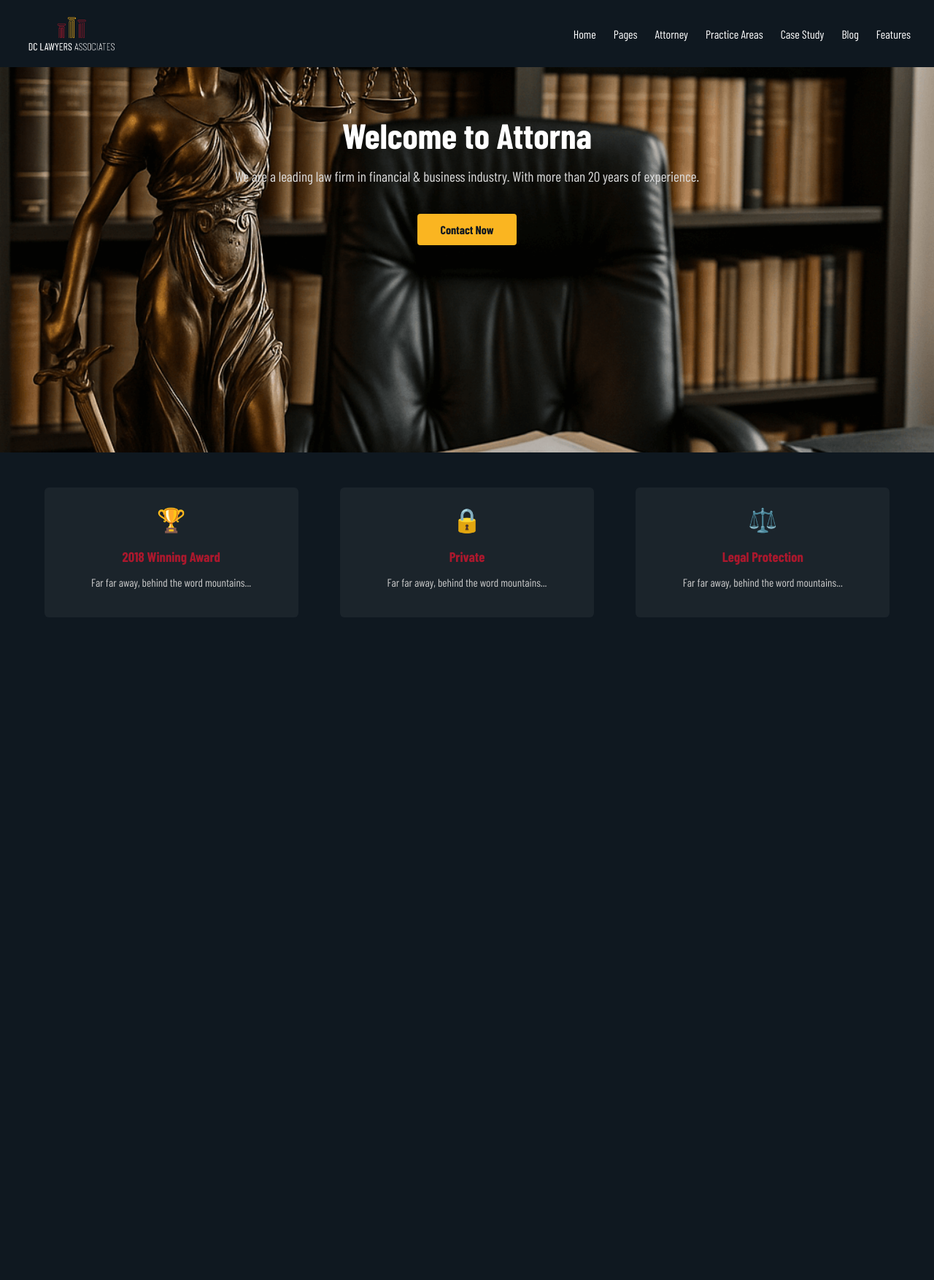
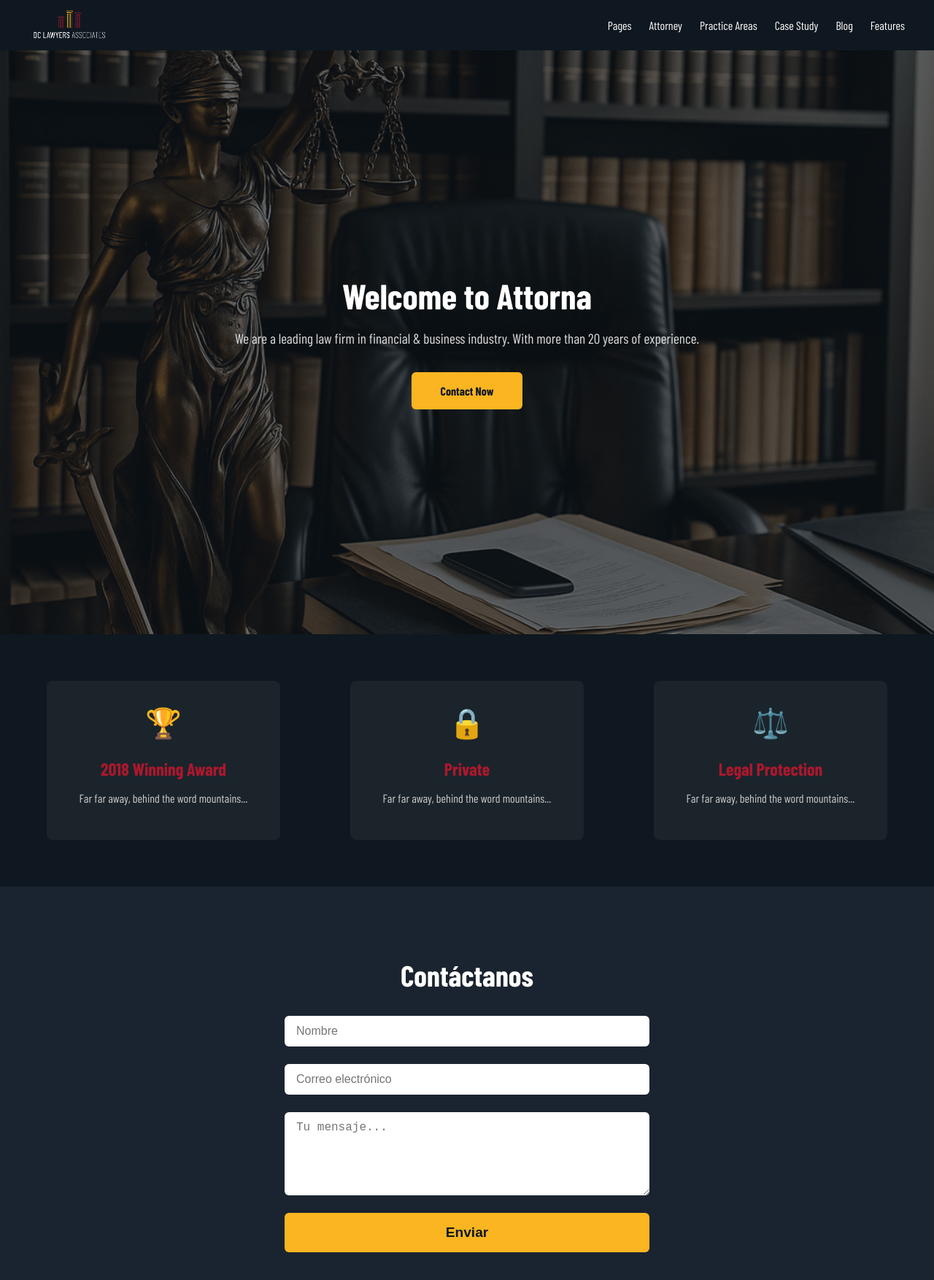
Before and after one commit to JairRoa/dclawyers, a React app: page / in a window 1280 px wide. Shown: the top 1754 px of the page at 73% size. Before the commit the page ends 894 px from the top, so only its background shows below. Built offline with nearby package versions, Linux system fonts and the light colour scheme.

Commit message:
landing page

```diff
--- a/src/LandingPage.jsx
+++ b/src/LandingPage.jsx
@@ -1,279 +1,307 @@
 // src/LandingPage.jsx
-import React, { useState } from 'react';
+import React from 'react';
 import styled, { createGlobalStyle } from 'styled-components';
+import Navbar from './components/Navbar'; // Ajusta la ruta si tu carpeta difiere
 
-// 1) GlobalStyle: la fuente ya se carga en public/index.html
+// 1) Global styles con ajustes de tamaño responsivo
 const GlobalStyle = createGlobalStyle`
+  /* Reset básico */
+  *, *::before, *::after {
+    box-sizing: border-box;
+  }
+  html, body {
+    margin: 0;
+    padding: 0;
+  }
+
+  /* Fuente principal y colores base */
   body {
-    margin: 0;
     font-family: 'Barlow Condensed', sans-serif;
     background-color: #0f1820;
     color: #fff;
+    overflow-x: hidden;
+  }
+
+  /* Ajuste de tamaño base de fuente para escalado en móvil */
+  html {
+    font-size: 16px;
+  }
+  @media (max-width: 768px) {
+    html {
+      font-size: 18px; /* 12.5% más grande en tablet/pequeño */
+    }
+  }
+  @media (max-width: 480px) {
+    html {
+      font-size: 20px; /* 25% más grande en móvil pequeño */
+    }
+  }
+
+  /* Estilo para el ancla del contacto */
+  #contact {
+    scroll-margin-top: 80px; /* evita que el contenido se oculte tras el navbar */
   }
 `;
 
-// 2) Paleta de colores
-const palette = {
-  dark: '#0f1820',
-  accent: '#ab182d',
-  highlight: '#fab521'
-};
-
-// 3) Styled components para la estructura
-
-const Container = styled.div``;
-
-/* Navbar principal */
-const Navbar = styled.nav`
-  display: flex;
-  justify-content: space-between;
-  align-items: center;
-  padding: 1rem 2rem;
-  background: ${palette.dark};
-
-  @media (max-width: 768px) {
-    padding: 1rem;
-  }
-`;
-
-/* Logo como imagen */
-const LogoImg = styled.img`
-  height: 60px;
-
-  @media (max-width: 768px) {
-    height: 50px;
-  }
-`;
-
-/* Ícono “hamburguesa” para móviles */
-const Burger = styled.div`
-  display: none;      /* Solo visible en pantallas <= 768px */
-  cursor: pointer;
-  z-index: 1001;      /* Para que quede encima del menú */
-
-  div {
-    width: 25px;
-    height: 3px;
-    background-color: #fff;
-    margin: 5px 0;
-    transition: all 0.3s ease;
-  }
-
-  @media (max-width: 768px) {
-    display: block;
-  }
-`;
-
-/* Contenedor de enlaces de navegación */
-const NavLinks = styled.ul`
-  list-style: none;
-  display: flex;
-  gap: 1.5rem;
-  margin: 0;
-
-  /* Estilos para escritorio: enlaces en fila */
-  li a {
-    text-decoration: none;
-    color: #fff;
-    &:hover {
-      color: ${palette.highlight};
-    }
-  }
-
-  /* Estilos para pantallas <= 768px:
-     - si open=true, display:flex en columna (menú visible)
-     - si open=false, display:none (menú oculto)
-     - se superpone con position: absolute */
-  @media (max-width: 768px) {
-    position: absolute;
-    top: 0;
-    right: 0;
-    height: 100vh;
-    width: 200px;
-    background: ${palette.dark};
-    flex-direction: column;
-    padding-top: 80px; /* Para dejar espacio debajo del Navbar */
-    display: ${({ open }) => (open ? 'flex' : 'none')};
-    transition: all 0.3s ease-in-out;
-
-    li {
-      margin: 1rem 0;
-      text-align: center;
-    }
-  }
-`;
-
-/* Hero con fondo */
+// 2) Sección Hero
 const Hero = styled.section`
   text-align: center;
   padding: 4rem 2rem;
   background: url('/img/background/justice1.png') center/cover no-repeat;
-  min-height: 400px;
+  background-size: cover;
+  min-height: 100vh; /* que ocupe toda la pantalla */
+  display: flex;
+  flex-direction: column;
+  justify-content: center;
+  align-items: center;
+
+  /* Overlay oscurecido para mejorar contraste */
+  position: relative;
+  &::before {
+    content: '';
+    position: absolute;
+    inset: 0;
+    background-color: rgba(15, 24, 32, 0.6);
+    z-index: 0;
+  }
 `;
 
-/* Título principal y subtítulo con ajuste responsive */
+const HeroContent = styled.div`
+  position: relative;
+  z-index: 1;
+  max-width: 90%;
+`;
+
 const HeroTitle = styled.h2`
   font-size: 3rem;
   margin: 0;
   color: #fff;
+  line-height: 1.2;
 
   @media (max-width: 768px) {
-    font-size: 3.6rem; /* 20% más grande */
+    font-size: 3.6rem; /* 20% más grande que 3rem */
+  }
+  @media (max-width: 480px) {
+    font-size: 4rem;
   }
 `;
 
 const HeroSubtitle = styled.p`
   font-size: 1.2rem;
-  margin: 1rem 0;
+  margin: 1rem 0 2rem;
   color: #ddd;
+  line-height: 1.4;
 
   @media (max-width: 768px) {
     font-size: 1.44rem; /* 20% más grande */
   }
+  @media (max-width: 480px) {
+    font-size: 1.6rem;
+  }
 `;
 
-/* Botón CTA con hover y tamaño responsivo */
 const CTAButton = styled.a`
   display: inline-block;
-  margin-top: 1.5rem;
-  padding: 0.75rem 2rem;
-  background: ${palette.highlight};
-  color: ${palette.dark};
+  padding: 1rem 2.5rem;
+  background: #fab521;
+  color: #0f1820;
   text-decoration: none;
   font-weight: 700;
-  border-radius: 4px;
-  transition: background 0.3s ease;
+  border-radius: 6px;
+  transition: background 0.3s ease, transform 0.2s ease;
 
   &:hover {
-    background: ${palette.accent}; /* #ab182d */
+    background: #ab182d;
+    transform: scale(1.05);
   }
 
   @media (max-width: 768px) {
     font-size: 1.2rem; /* 20% más grande */
+    padding: 1.2rem 3rem;
+  }
+  @media (max-width: 480px) {
+    font-size: 1.4rem;
+    padding: 1.4rem 3.2rem;
   }
 `;
 
-/* Sección de características */
+// 3) Sección de Features
 const Features = styled.section`
+  background: #0f1820;
+  padding: 4rem 2rem;
+
   display: flex;
   justify-content: space-around;
-  padding: 2rem;
-  background: ${palette.dark};
+  gap: 2rem;
+  flex-wrap: wrap;
 
   @media (max-width: 768px) {
     flex-direction: column;
     align-items: center;
+    padding: 3rem 1rem;
   }
 `;
 
 const FeatureCard = styled.div`
-  flex: 1;
-  max-width: 300px;
   background: rgba(255, 255, 255, 0.05);
-  padding: 1.5rem;
-  border-radius: 6px;
+  padding: 2rem;
+  border-radius: 8px;
   text-align: center;
-  margin: 1rem;
+  flex: 1 1 300px;
+  max-width: 320px;
+
+  @media (max-width: 768px) {
+    max-width: 90%;
+    margin-bottom: 2rem;
+  }
 `;
 
 const FeatureIcon = styled.div`
-  font-size: 2rem;
-  color: ${palette.highlight};
+  font-size: 2.5rem;
+  color: #fab521;
   margin-bottom: 1rem;
+
+  @media (max-width: 768px) {
+    font-size: 3rem;
+  }
+  @media (max-width: 480px) {
+    font-size: 3.5rem;
+  }
 `;
 
 const FeatureTitle = styled.h3`
-  margin-bottom: 0.5rem;
-  color: ${palette.accent};
+  color: #ab182d;
+  font-size: 1.5rem;
+  margin-bottom: 0.75rem;
+
+  @media (max-width: 768px) {
+    font-size: 1.8rem;
+  }
+  @media (max-width: 480px) {
+    font-size: 2rem;
+  }
 `;
 
 const FeatureText = styled.p`
   color: #ccc;
-  font-size: 0.95rem;
+  font-size: 1rem;
+
+  @media (max-width: 768px) {
+    font-size: 1.2rem;
+  }
+  @media (max-width: 480px) {
+    font-size: 1.3rem;
+  }
 `;
 
-/* 4) Componente principal con estado para abrir/cerrar menú hamburguesa */
+// 4) Sección de Contacto simple
+const ContactSection = styled.section`
+  background: #1a2430;
+  padding: 4rem 2rem;
+  color: #fff;
+  display: flex;
+  justify-content: center;
+
+  @media (max-width: 768px) {
+    padding: 3rem 1rem;
+  }
+`;
+
+const ContactContainer = styled.div`
+  max-width: 500px;
+  width: 100%;
+`;
+
+const ContactTitle = styled.h2`
+  text-align: center;
+  margin-bottom: 2rem;
+  font-size: 2.5rem;
+
+  @media (max-width: 768px) {
+    font-size: 3rem;
+  }
+  @media (max-width: 480px) {
+    font-size: 3.5rem;
+  }
+`;
+
+const ContactForm = styled.form`
+  display: flex;
+  flex-direction: column;
+  gap: 1.5rem;
+`;
+
+const Input = styled.input`
+  padding: 0.75rem 1rem;
+  border: none;
+  border-radius: 6px;
+  font-size: 1rem;
+
+  @media (max-width: 768px) {
+    font-size: 1.2rem;
+    padding: 1rem 1.2rem;
+  }
+`;
+
+const TextArea = styled.textarea`
+  padding: 0.75rem 1rem;
+  border: none;
+  border-radius: 6px;
+  font-size: 1rem;
+  resize: vertical;
+
+  @media (max-width: 768px) {
+    font-size: 1.2rem;
+    padding: 1rem 1.2rem;
+  }
+`;
+
+const SubmitButton = styled.button`
+  padding: 1rem 0;
+  background: #fab521;
+  color: #0f1820;
+  border: none;
+  border-radius: 6px;
+  font-size: 1.2rem;
+  font-weight: 700;
+  cursor: pointer;
+  transition: background 0.3s ease, transform 0.2s ease;
+
+  &:hover {
+    background: #ab182d;
+    transform: scale(1.05);
+  }
+
+  @media (max-width: 768px) {
+    font-size: 1.4rem;
+    padding: 1.2rem 0;
+  }
+  @media (max-width: 480px) {
+    font-size: 1.6rem;
+    padding: 1.4rem 0;
+  }
+`;
+
 export default function LandingPage() {
-  const [open, setOpen] = useState(false);
-
-  /* Cuando el usuario hace clic en un enlace, cerramos el menú */
-  const handleLinkClick = () => {
-    setOpen(false);
-  };
-
   return (
     <>
       <GlobalStyle />
-      <Container>
-        <Navbar>
-          {/* Logo */}
-          <LogoImg src="/img/logos/vertical.png" alt="DC Lawyers Logo" />
 
-          {/* Ícono hamburguesa: aparece solo en pantallas <=768px */}
-          <Burger onClick={() => setOpen(!open)}>
-            <div
-              style={{
-                transform: open ? 'rotate(45deg) translate(5px, 5px)' : 'none',
-              }}
-            />
-            <div style={{ opacity: open ? 0 : 1 }} />
-            <div
-              style={{
-                transform: open ? 'rotate(-45deg) translate(5px, -5px)' : 'none',
-              }}
-            />
-          </Burger>
+      {/* 1) Navbar común en todas las páginas, currentPage="Home" */}
+      <Navbar currentPage="Home" />
 
-          {/* Enlaces de navegación */}
-          <NavLinks open={open}>
-            <li>
-              <a href="#" onClick={handleLinkClick}>
-                Home
-              </a>
-            </li>
-            <li>
-              <a href="#" onClick={handleLinkClick}>
-                Pages
-              </a>
-            </li>
-            <li>
-              <a href="#" onClick={handleLinkClick}>
-                Attorney
-              </a>
-            </li>
-            <li>
-              <a href="#" onClick={handleLinkClick}>
-                Practice Areas
-              </a>
-            </li>
-            <li>
-              <a href="#" onClick={handleLinkClick}>
-                Case Study
-              </a>
-            </li>
-            <li>
-              <a href="#" onClick={handleLinkClick}>
-                Blog
-              </a>
-            </li>
-            <li>
-              <a href="#" onClick={handleLinkClick}>
-                Features
-              </a>
-            </li>
-          </NavLinks>
-        </Navbar>
-
-        {/* Sección Hero */}
+      {/* 2) Hero */}
       <Hero>
+        <HeroContent>
           <HeroTitle>Welcome to Attorna</HeroTitle>
           <HeroSubtitle>
             We are a leading law firm in financial & business industry. With more than 20 years of experience.
           </HeroSubtitle>
           <CTAButton href="#contact">Contact Now</CTAButton>
+        </HeroContent>
       </Hero>
 
-        {/* Sección de Features */}
+      {/* 3) Sección de Features */}
       <Features>
         <FeatureCard>
           <FeatureIcon>🏆</FeatureIcon>
@@ -291,7 +319,19 @@ export default function LandingPage() {
           <FeatureText>Far far away, behind the word mountains...</FeatureText>
         </FeatureCard>
       </Features>
-      </Container>
+
+      {/* 4) Sección de Contacto */}
+      <ContactSection id="contact">
+        <ContactContainer>
+          <ContactTitle>Contáctanos</ContactTitle>
+          <ContactForm>
+            <Input type="text" placeholder="Nombre" required />
+            <Input type="email" placeholder="Correo electrónico" required />
+            <TextArea rows="5" placeholder="Tu mensaje..." required />
+            <SubmitButton type="submit">Enviar</SubmitButton>
+          </ContactForm>
+        </ContactContainer>
+      </ContactSection>
     </>
   );
 }
--- /dev/null
+++ b/src/components/Navbar.jsx
@@ -0,0 +1,172 @@
+// src/components/Navbar.jsx
+import React, { useState } from 'react';
+import styled from 'styled-components';
+
+// 1) Paleta de colores
+const palette = {
+  dark: '#0f1820',
+  highlight: '#fab521',
+  accent: '#ab182d',
+  text: '#fff'
+};
+
+// 2) Listado de páginas (key debe coincidir con currentPage)
+const ALL_PAGES = [
+  { key: 'Home', path: '/' },
+  { key: 'Pages', path: '/pages' },
+  { key: 'Attorney', path: '/attorney' },
+  { key: 'Practice Areas', path: '/practice-areas' },
+  { key: 'Case Study', path: '/case-study' },
+  { key: 'Blog', path: '/blog' },
+  { key: 'Features', path: '/features' }
+];
+
+// 3) Styled‐components
+
+// Contenedor principal del Navbar
+const NavContainer = styled.nav`
+  width: 100%;
+  background: ${palette.dark};
+  padding: 0.5rem 2rem;
+  box-sizing: border-box;
+  position: relative;
+  z-index: 1000;
+
+  @media (max-width: 768px) {
+    padding: 0.5rem 1rem;
+  }
+`;
+
+// Capa interna para centrar/espaciar logo + hamburger o enlaces
+const NavInner = styled.div`
+  max-width: 1200px;
+  margin: 0 auto;
+  display: flex;
+  align-items: center;
+  justify-content: space-between;
+
+  @media (max-width: 768px) {
+    /* En móviles, centrar *solo* el logo y el ícono hamburguesa */
+    justify-content: center;
+  }
+`;
+
+// Logo
+const LogoImg = styled.img`
+  height: 50px;
+
+  @media (max-width: 768px) {
+    height: 45px;
+  }
+  @media (max-width: 480px) {
+    height: 40px;
+  }
+`;
+
+// Botón hamburguesa
+const BurgerButton = styled.div`
+  display: none;       /* Solo visible en móviles (≤768px) */
+  cursor: pointer;
+  z-index: 1100;
+
+  div {
+    width: 25px;
+    height: 3px;
+    background-color: ${palette.text};
+    margin: 4px 0;
+    transition: all 0.3s ease;
+  }
+
+  @media (max-width: 768px) {
+    display: block;
+    position: absolute;
+    right: 1rem;       /* derecha antes de la media query */
+    /* Para centrarlo, movemos right / left */
+    left: 50%;
+    transform: translateX(-50%);
+  }
+`;
+
+// Lista de enlaces de navegación
+const NavLinks = styled.ul`
+  list-style: none;
+  display: flex;
+  gap: 1.5rem;
+  margin: 0;
+  padding: 0;
+
+  li a {
+    text-decoration: none;
+    color: ${palette.text};
+    font-weight: 500;
+    transition: color 0.2s ease;
+    &:hover {
+      color: ${palette.highlight};
+    }
+  }
+
+  @media (max-width: 768px) {
+    /* En móviles queda oculto si open=false, y visible en columna si open=true */
+    position: absolute;
+    top: 0;
+    left: 0;
+    width: 100%;
+    height: 100vh;           /* Cubrir toda la pantalla */
+    background: ${palette.dark};
+    flex-direction: column;
+    align-items: center;
+    justify-content: center;
+
+    display: ${({ open }) => (open ? 'flex' : 'none')};
+    padding: 0;
+
+    li {
+      margin: 1rem 0;
+
+      a {
+        font-size: 1.5rem;   /* Texto grande para móvil */
+      }
+    }
+  }
+`;
+
+export default function Navbar({ currentPage }) {
+  const [open, setOpen] = useState(false);
+
+  // Filtrar la página actual de la lista
+  const visiblePages = ALL_PAGES.filter(page => page.key !== currentPage);
+
+  // Cierra menú al hacer clic en un enlace (móvil)
+  const handleLinkClick = () => {
+    setOpen(false);
+  };
+
+  return (
+    <NavContainer>
+      <NavInner>
+        {/* Logo: ajusta el href si tu Home es otra ruta */}
+        <a href="/">
+          <LogoImg src="/img/logos/vertical.png" alt="DC Lawyers Logo" />
+        </a>
+
+        {/* Botón hamburguesa (solo en ≤768px) */}
+        <BurgerButton onClick={() => setOpen(prev => !prev)}>
+          <div style={{ transform: open ? 'rotate(45deg) translate(5px, 5px)' : 'none' }} />
+          <div style={{ opacity: open ? 0 : 1 }} />
+          <div style={{ transform: open ? 'rotate(-45deg) translate(5px, -5px)' : 'none' }} />
+        </BurgerButton>
+
+        {/* Enlaces de navegación */}
+        <NavLinks open={open}>
+          {visiblePages.map(page => (
+            <li key={page.key}>
+              <a href={page.path} onClick={handleLinkClick}>
+                {page.key}
+              </a>
+            </li>
+          ))}
+        </NavLinks>
+      </NavInner>
+    </NavContainer>
+  );
+}
```
Lines whose indentation alone changed are shown as unchanged.
